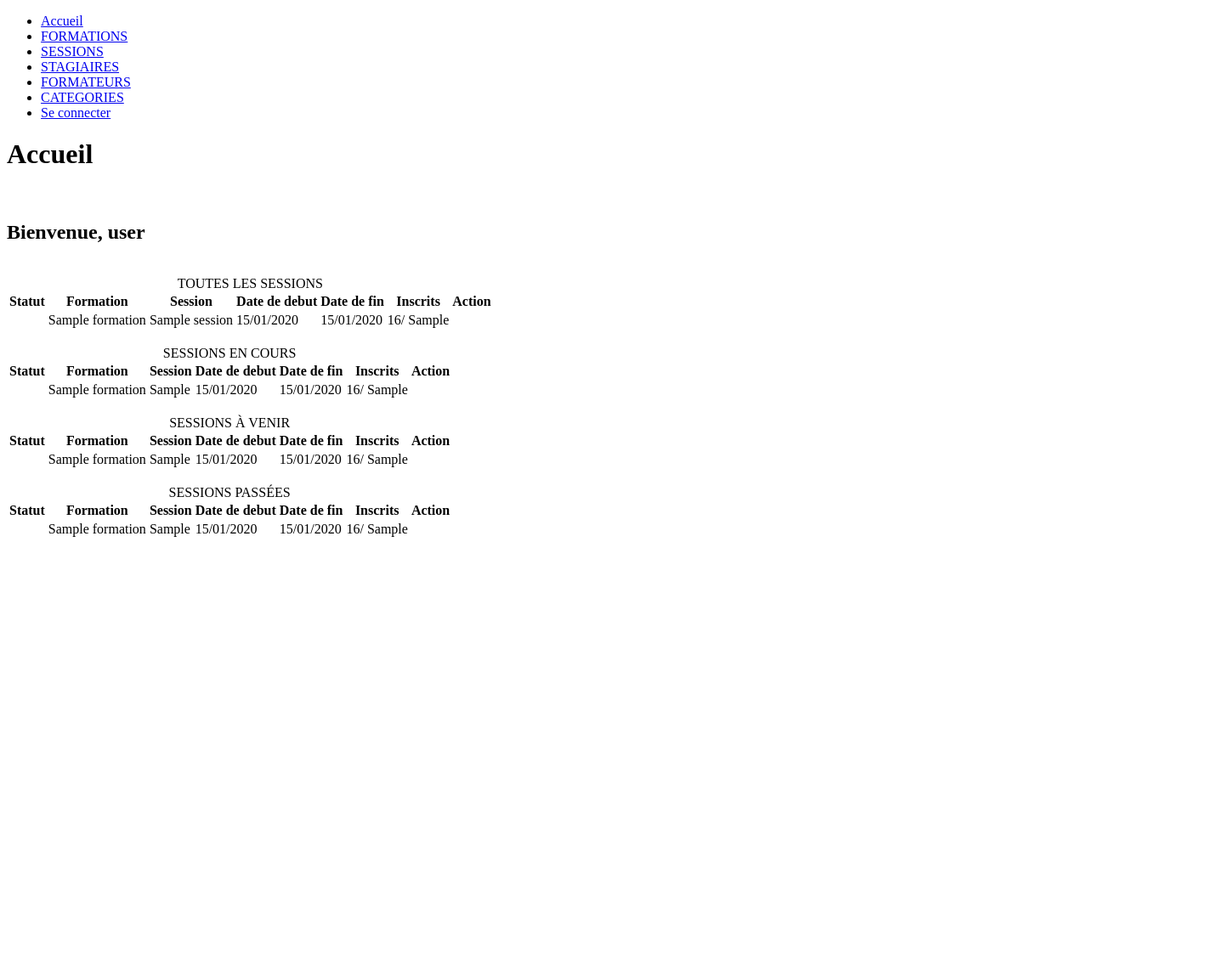
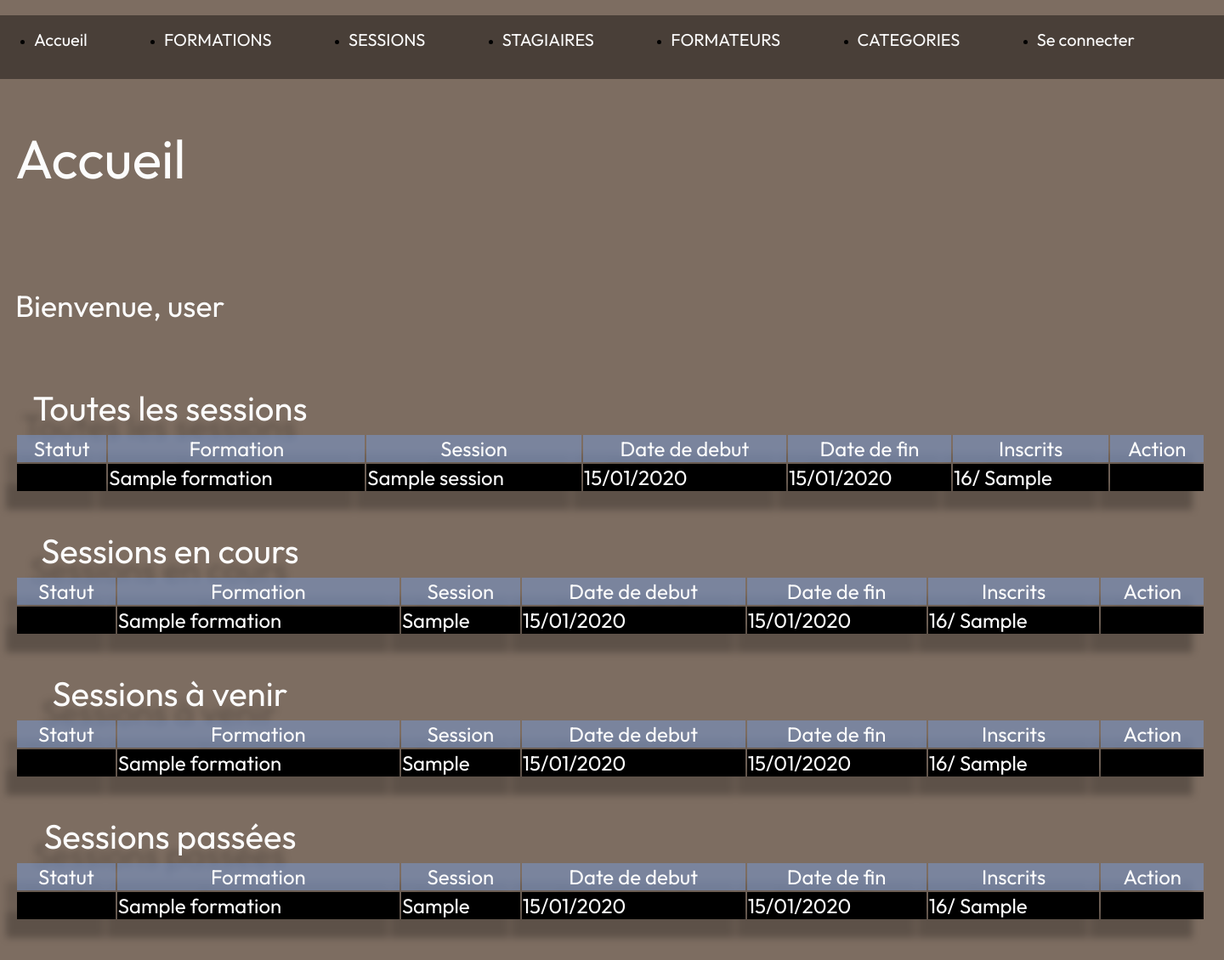
Before and after one commit to YulyBulatov/Symfony_Sessions, a Symfony app: template templates/home/index.html.twig in a window 1440 px wide. Shown: the whole page at 85% size. Before the commit the page ends 632 px from the top, so only its background shows below. Run offline with Twig, Linux system fonts and the light colour scheme; the template is opened without the code that fills it: most values are stand-ins (such as "Sample title", 1, 10 or a date in 2020); some libraries are stand-ins or nearby versions.

Commit message:
some style added

```diff
--- a/public/css/style.css
+++ b/public/css/style.css
@@ -1,19 +1,19 @@
-/* body {
+body {
     box-sizing: border-box;
     display: flex;
-    flex-direction: row;
-    align-items: flex-start;
+    flex-direction: column;
+    align-items: center;
     padding: 10px;
     gap: 10px;
 
-    position: absolute;
+
 
     background: #7D6D61;
 
 }
 
 nav {
-    position: absolute;
+
     width: 1440px;
     height: 75px;
     background: rgba(0, 0, 0, 0.42);
@@ -31,7 +31,7 @@ ul {
 
 a {
     text-decoration: none;
-    font-family: 'Arial';
+    font-family: 'Outfit';
     font-style: normal;
     font-weight: 400;
     font-size: 20px;
@@ -42,16 +42,77 @@ a {
 
 }
 
-h1 {
-    position: absolute;
+h1, h2, h3, h4, h5, h6{
+
+    align-self: flex-start;
     width: 230px;
     height: 81px;
-    font-family: 'Arial';
+    font-family: 'Outfit';
     font-style: normal;
     font-weight: 400;
     font-size: 64px;
     line-height: 81px;
+    color: #FCFCFC;
+}
 
+h2 {
 
-color: #FCFCFC;
-} */
+    width: 247px;
+    height: 45px;
+    font-size: 35.5011px;
+    line-height: 45px;
+
+}
+
+table{
+    align-self: flex-start;
+    width: 1400px;
+    filter: drop-shadow(-13px 22px 4px rgba(0, 0, 0, 0.25));
+
+}
+
+caption {
+    width: 364px;
+    height: 60px;
+    font-family: 'Outfit';
+    font-style: normal;
+    font-weight: 400;
+    font-size: 40px;
+    line-height: 60px;
+
+    color: #FCFCFC;
+}
+
+thead {
+
+    box-sizing: border-box;
+    background: rgba(120, 153, 212, 0.53);
+    border: 2px solid #FCFCFC;
+
+}
+
+th{
+
+    font-family: 'Outfit';
+    font-style: normal;
+    font-weight: 400;
+    font-size: 24px;
+    line-height: 30px;
+
+    color: #FCFCFC;
+
+}
+
+tbody{
+    background: #000000;
+}
+
+td{
+    font-family: 'Outfit';
+    font-style: normal;
+    font-weight: 400;
+    font-size: 24px;
+    line-height: 30px;
+
+    color: #FCFCFC;
+}
--- a/templates/base.html.twig
+++ b/templates/base.html.twig
@@ -7,6 +7,7 @@
         {# Run `composer require symfony/webpack-encore-bundle` to start using Symfony UX #}
         {% block stylesheets %}
             <link rel="stylesheet" href="{{ asset('css/style.css') }}">
+            <link rel="stylesheet" href="https://fonts.googleapis.com/css?family=Outfit">
         {% endblock %}
 
 
--- a/templates/home/index.html.twig
+++ b/templates/home/index.html.twig
@@ -13,7 +13,7 @@
 <br>
 
 <table>
-    <caption>TOUTES LES SESSIONS</caption>
+    <caption>Toutes les sessions</caption>
     <thead>
         <th>Statut</th>
         <th>Formation</th>
@@ -45,7 +45,7 @@
 <br>
 
 <table>
-    <caption>SESSIONS EN COURS</caption>
+    <caption>Sessions en cours</caption>
     <thead>
         <th>Statut</th>
         <th>Formation</th>
@@ -78,7 +78,7 @@
 <br>
 
 <table>
-    <caption>SESSIONS À VENIR</caption>
+    <caption>Sessions à venir</caption>
     <thead>
         <th>Statut</th>
         <th>Formation</th>
@@ -112,7 +112,7 @@
 <br>
 
 <table>
-    <caption>SESSIONS PASSÉES</caption>
+    <caption>Sessions passées</caption>
     <thead>
         <th>Statut</th>
         <th>Formation</th>
```
